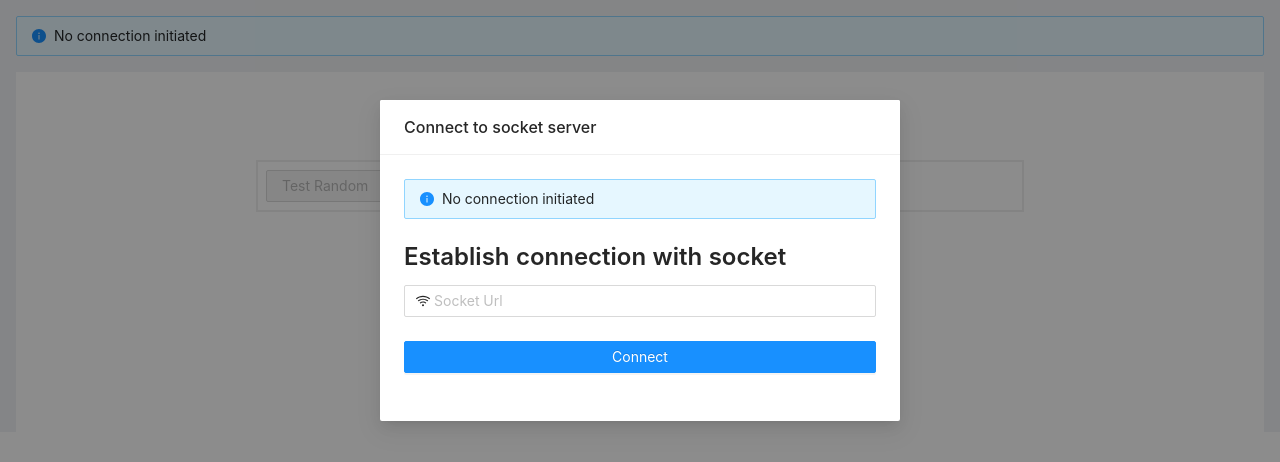
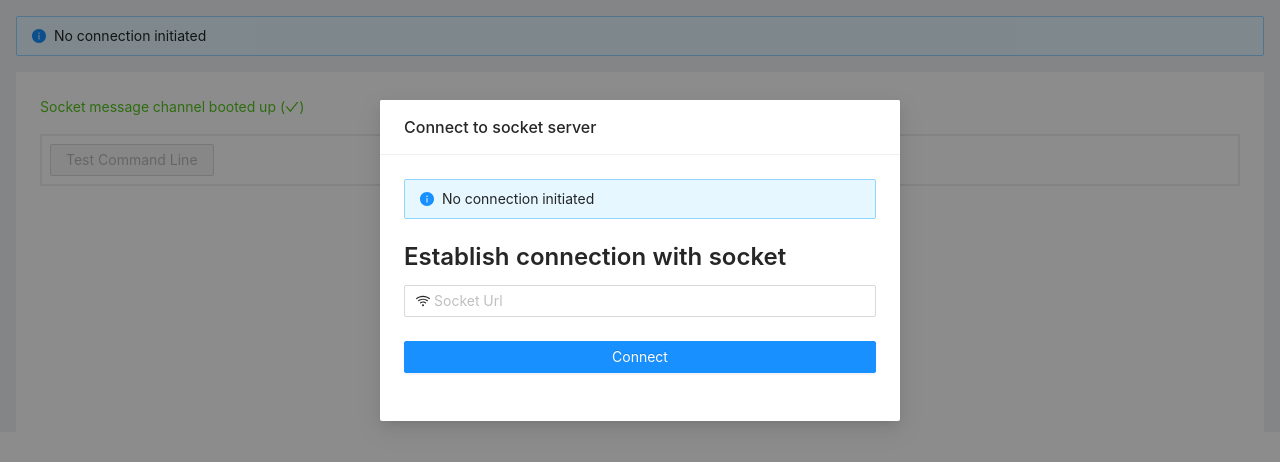
Before and after one commit to smokingpacman/UGV_Project, a React (Create React App) app in the folder ugv_ui/: page / in a window 1280 px wide. Shown: the top 462 px of the page. Built offline with nearby package versions, Linux system fonts and the light colour scheme.

Commit message:
Setup basic back and forth with commands

```diff
--- a/ugv_ui/src/Components/App/App.scss
+++ b/ugv_ui/src/Components/App/App.scss
@@ -1,8 +1,3 @@
-.connection-wrapper {
-  margin: 4rem auto;
-  width: 768px;
-}
-
 .status-wrapper {
   margin: 1rem;
 }
--- a/ugv_ui/src/Components/App/App.tsx
+++ b/ugv_ui/src/Components/App/App.tsx
@@ -1,30 +1,25 @@
 import { Layout } from 'antd';
 import React from 'react';
-import { SocketState } from 'src/Shared/types';
 import './App.scss';
 
 const { Content } = Layout;
 
 interface AppProps {
-  FormComponent: React.ComponentType;
+  ConnectionModalComponent: React.ComponentType;
   SocketStatusComponent: React.ComponentType;
+  InformationChannelComponent: React.ComponentType;
   CommandListComponent: React.ComponentType;
-  socketState: SocketState;
 }
 
 export function App({
-  FormComponent,
+  ConnectionModalComponent,
   SocketStatusComponent,
+  InformationChannelComponent,
   CommandListComponent,
-  socketState,
 }: AppProps) {
-  let DisplayElement = <FormComponent />;
-
-  if (socketState === SocketState.Connected) {
-    DisplayElement = <></>;
-  }
-
   return (
+    <>
+      <ConnectionModalComponent />
       <Layout className="site-layout">
         <div className="status-wrapper">
           <SocketStatusComponent />
@@ -34,14 +29,15 @@ export function App({
             className="site-layout-background"
             style={{ padding: 24, minHeight: 360 }}
           >
-          <div className="connection-wrapper">
-            <div>{DisplayElement}</div>
+            <div className="information-channel">
+              <InformationChannelComponent />
+            </div>
             <div>
               <CommandListComponent />
             </div>
           </div>
-        </div>
         </Content>
       </Layout>
+    </>
   );
 }
--- a/ugv_ui/src/Components/App/create.tsx
+++ b/ugv_ui/src/Components/App/create.tsx
@@ -4,16 +4,24 @@ import * as React from 'react';
 import { CommandList } from 'src/Components/CommandList/CommandList';
 import { createConnectionForm } from 'src/Components/ConnectionForm/create';
 import { createConnectionModal } from 'src/Components/ConnectionModal/create';
+import { InfoStatusList } from 'src/Components/InfoStatus/InfoStatusList';
 import { SocketStatus } from 'src/Components/SocketStatus/SocketStatus';
 import { LoadState, SocketState } from 'src/Shared/types';
 import { SocketManager } from 'src/Socket/SocketManager';
+import { SocketMessageChannel } from 'src/Socket/SocketMessageChannel';
 import { App } from './App';
 import { AppState } from './AppState';
 
 export function createApp() {
   const appState = new AppState();
   const socketManager = new SocketManager();
+  const socketMessageChannel = new SocketMessageChannel(socketManager);
+
+  /* =============== Components =============== */
   const { ConnectionFormElement, connectionFormState } = createConnectionForm();
+  const InfoStatusListElement = mobxReact.observer(() => (
+    <InfoStatusList messages={[...socketMessageChannel.messages]} />
+  ));
   const SocketStatusElement = mobxReact.observer(() => (
     <SocketStatus socketState={socketManager.connectionState} />
   ));
@@ -22,7 +30,14 @@ export function createApp() {
       ConnectionFormElement,
       SocketStatusElement,
     });
+  const CommandListElement = mobxReact.observer(() => (
+    <CommandList
+      isDisabled={socketManager.connectionState !== SocketState.Connected}
+      onClickCommandLine={() => socketManager.emitTestCommand()}
+    />
+  ));
 
+  /* =============== Reactions =============== */
   const formSubmitReaction = mobx.autorun(() => {
     if (
       connectionFormState.socketUrl &&
@@ -44,15 +59,7 @@ export function createApp() {
     }
   });
 
-  const CommandListElement = mobxReact.observer(() => (
-    <CommandList
-      isDisabled={socketManager.connectionState !== SocketState.Connected}
-      onClickCommandLine={socketManager.emitTestCommand}
-      onClickRandom={socketManager.emitTestRandom}
-      onClickRotate={socketManager.emitTestRotate}
-    />
-  ));
-
+  /* =============== Clean up =============== */
   function cleanUpAppReactions() {
     console.log('Cleaning up');
     formSubmitReaction();
@@ -67,10 +74,10 @@ export function createApp() {
 
       return (
         <App
-          FormComponent={ConnectionModalElement}
+          ConnectionModalComponent={ConnectionModalElement}
           SocketStatusComponent={SocketStatusElement}
+          InformationChannelComponent={InfoStatusListElement}
           CommandListComponent={CommandListElement}
-          socketState={socketManager.connectionState}
         />
       );
     }),
--- a/ugv_ui/src/Components/CommandList/CommandList.tsx
+++ b/ugv_ui/src/Components/CommandList/CommandList.tsx
@@ -4,9 +4,9 @@ import './CommandList.scss';
 
 interface CommandListProps {
   isDisabled: boolean;
-  onClickCommandLine: () => void;
-  onClickRandom: () => void;
-  onClickRotate: () => void;
+  onClickCommandLine?: () => void;
+  onClickRandom?: () => void;
+  onClickRotate?: () => void;
 }
 
 export function CommandList({
@@ -21,15 +21,21 @@ export function CommandList({
   };
   return (
     <div className="command-list">
+      {onClickRandom && (
         <Button {...commonProps} onClick={onClickRandom} type="primary">
           Test Random
         </Button>
+      )}
+      {onClickRotate && (
         <Button {...commonProps} onClick={onClickRotate} type="primary">
           Test Rotate
         </Button>
+      )}
+      {onClickCommandLine && (
         <Button {...commonProps} onClick={onClickCommandLine} type="primary">
           Test Command Line
         </Button>
+      )}
     </div>
   );
 }
--- /dev/null
+++ b/ugv_ui/src/Components/InfoStatus/InfoStatusList.tsx
@@ -0,0 +1,18 @@
+import { Space } from 'antd';
+import * as React from 'react';
+import { InfoStatus } from './InfoStatus';
+import { SocketMessage } from 'src/Shared/types';
+
+interface InfoStatusListProps {
+  messages: SocketMessage[];
+}
+
+export function InfoStatusList({ messages }: InfoStatusListProps) {
+  return (
+    <Space direction="vertical">
+      {messages.map((message, index) => (
+        <InfoStatus key={index} {...message} />
+      ))}
+    </Space>
+  );
+}
--- a/ugv_ui/src/Shared/types.ts
+++ b/ugv_ui/src/Shared/types.ts
@@ -24,3 +24,8 @@ export enum SeverityLevel {
   ERROR = 50,
   CRITICAL_ERROR = 75,
 }
+
+export interface SocketMessage {
+  message: string;
+  severityLevel: SeverityLevel;
+}
--- a/ugv_ui/src/Socket/SocketManager.ts
+++ b/ugv_ui/src/Socket/SocketManager.ts
@@ -10,6 +10,7 @@ export class SocketManager {
   constructor() {
     mobx.makeObservable(this, {
       connectionState: mobx.observable,
+      socket: mobx.observable,
     });
   }
 
@@ -46,7 +47,7 @@ export class SocketManager {
 
   emitTestCommand() {
     if (this.socket) {
-      this.socket.emit('command_line', { command: 'test' });
+      this.socket.emit('command_line', 'test_command');
     }
   }
 }
--- /dev/null
+++ b/ugv_ui/src/Socket/SocketMessageChannel.ts
@@ -0,0 +1,39 @@
+import * as mobx from 'mobx';
+import type { Socket } from 'socket.io-client';
+import type { SocketManager } from 'src/Socket/SocketManager';
+import { SeverityLevel, SocketMessage } from 'src/Shared/types';
+
+export class SocketMessageChannel {
+  messages: SocketMessage[] = [
+    {
+      message: 'Socket message channel booted up',
+      severityLevel: SeverityLevel.SUCCESS,
+    },
+  ];
+  socketManager: SocketManager;
+
+  constructor(socketManager: SocketManager) {
+    this.socketManager = socketManager;
+    mobx.makeObservable(this, { messages: mobx.observable });
+
+    const installEventReaction = mobx.reaction(
+      () => this.socketManager.socket !== null,
+      () => {
+        const socket = this.socketManager.socket as Socket;
+        socket.on('info_channel', (data: SocketMessage) => {
+          console.log(data);
+          if (!('message' in data) || !('severityLevel' in data)) {
+            this.messages.push({
+              message: 'Information channel received invalid data',
+              severityLevel: SeverityLevel.WARNING,
+            });
+            return;
+          }
+
+          this.messages.push(data);
+        });
+        installEventReaction();
+      }
+    );
+  }
+}
```
Also changed, not shown: 2 other files (tests, documents, lock files or other folders). Lines whose indentation alone changed are shown as unchanged.
